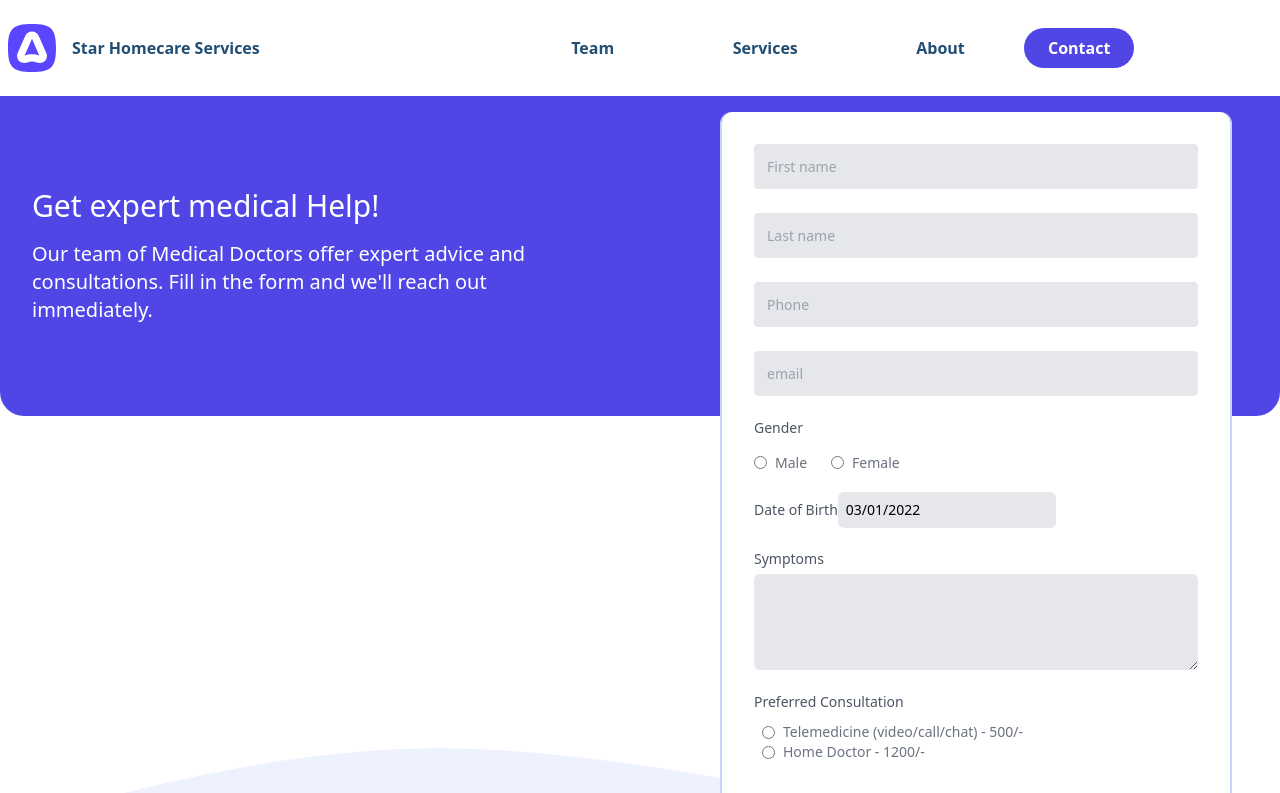
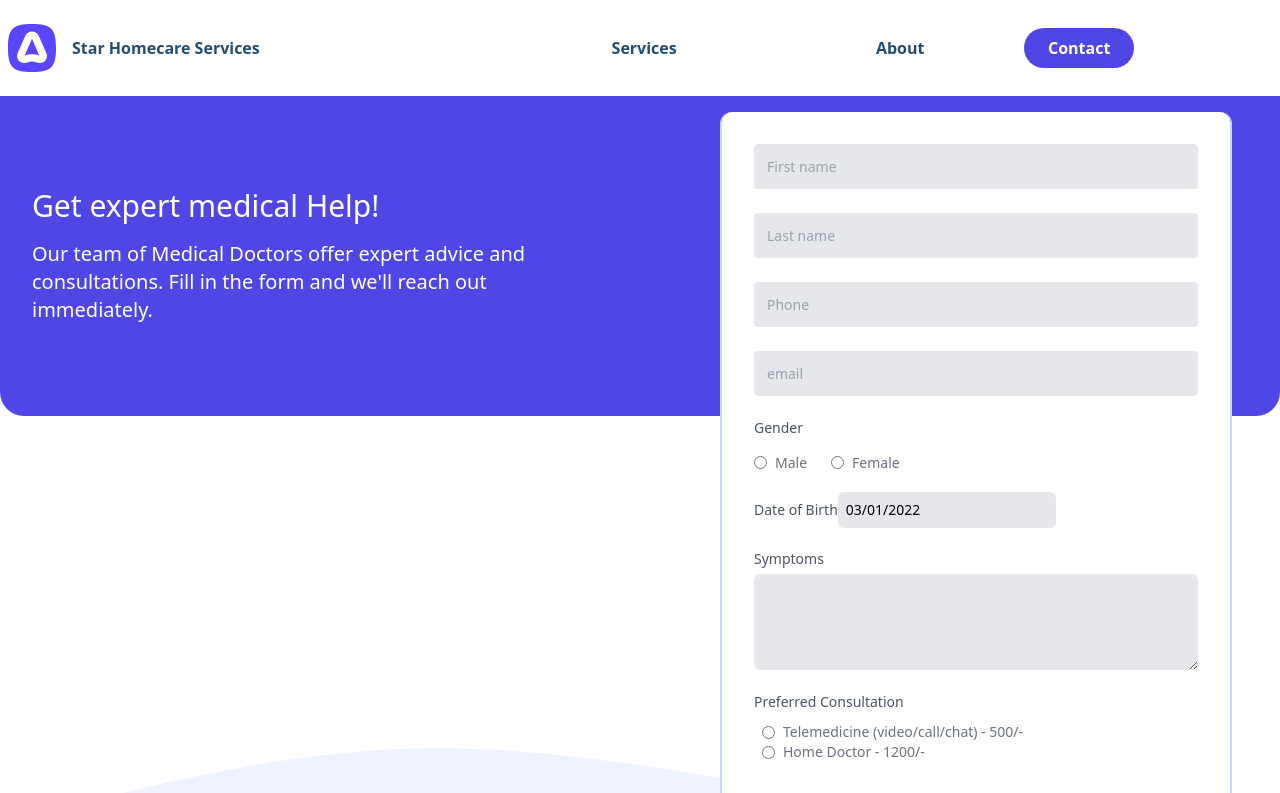
Before and after one commit to jbuyu/realdoc, a Next.js app: page /Form in a window 1280 px wide. Shown: the top 793 px of the page. Built offline with nearby package versions, Linux system fonts and the light colour scheme.

Commit message:
removes team section

```diff
--- a/components/NavBar.js
+++ b/components/NavBar.js
@@ -20,11 +20,11 @@ const NavBar = () => {
             </div>
           </Link>
           <div className="hidden w-full justify-around text-[#224E73] md:flex md:w-2/5">
-            <Link className="cursor-pointer" href="/Team">
+            {/* <Link className="cursor-pointer" href="/Team">
               <div className="cursor-pointer hover:text-indigo-700 hover:underline">
                 Team
               </div>
-            </Link>
+            </Link> */}
             <Link href="/Services">
               <div className="cursor-pointer hover:text-indigo-700 hover:underline">
                 Services
@@ -52,11 +52,11 @@ const NavBar = () => {
           </div>
         </div>
         <div className={isopen ? "mobile-menu block space-y-3 p-4 md:hidden": "mobile-menu hidden space-y-3 p-4 md:hidden"}>
-          <Link className="cursor-pointer" href="/Team">
+          {/* <Link className="cursor-pointer" href="/Team">
             <div className="cursor-pointer hover:text-indigo-700 hover:underline">
               Team
             </div>
-          </Link>
+          </Link> */}
           <Link href="/Services">
             <div className="cursor-pointer hover:text-indigo-700 hover:underline">
               Services
```
